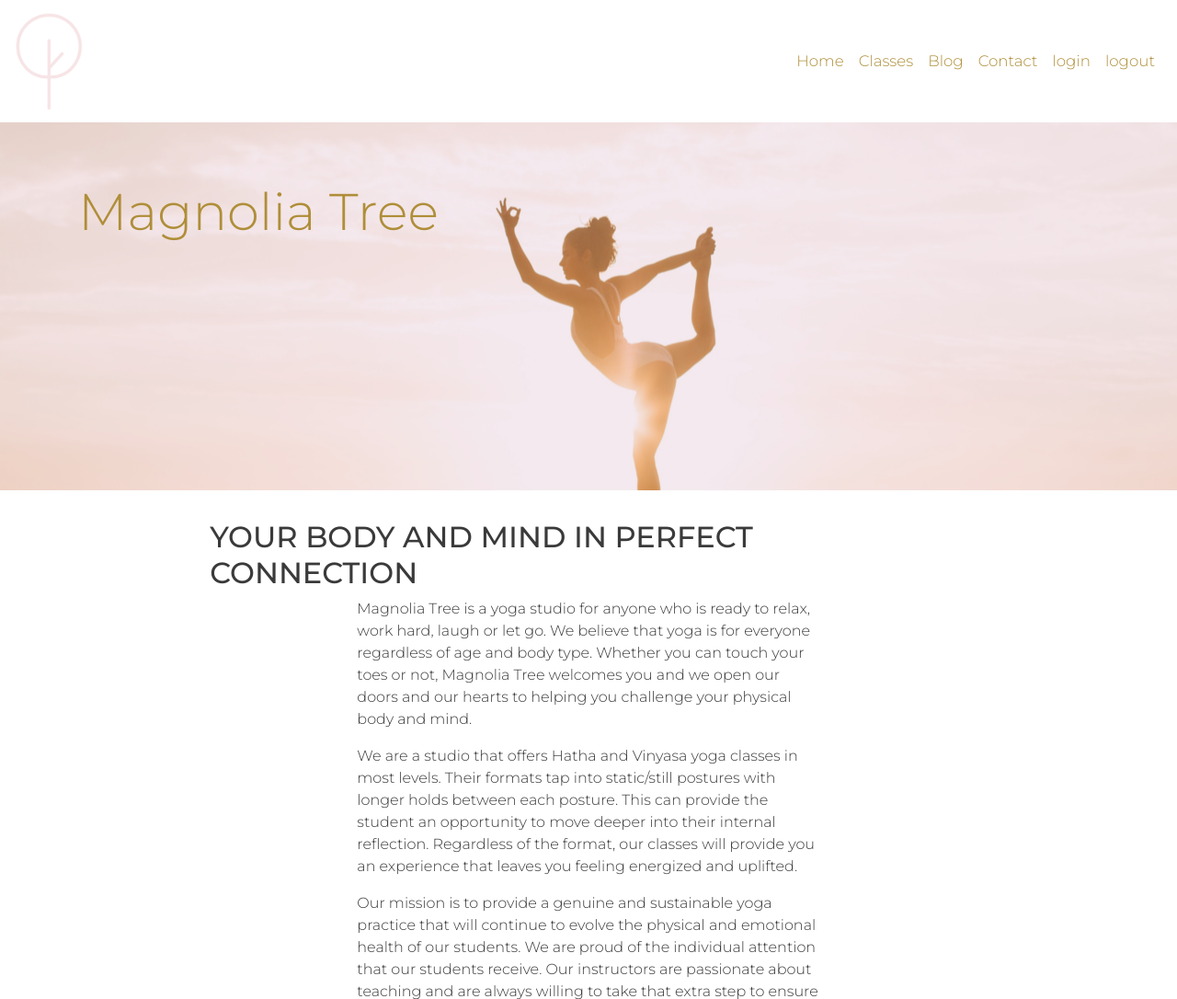
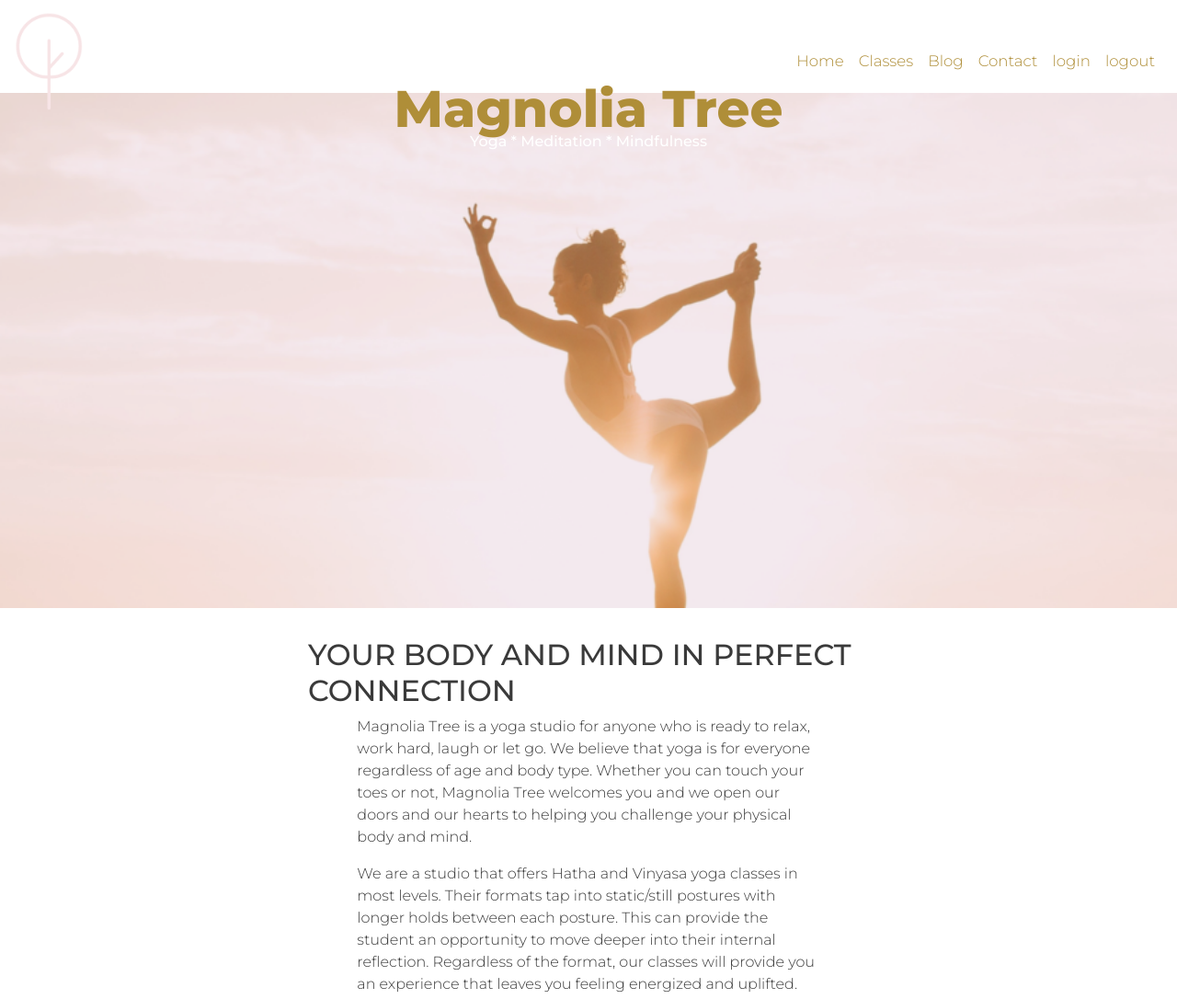
Before and after one commit to AngelicaGuimaraes/P4_magnolia_tree_blog, a Django app: page / in a window 1280 px wide. Shown: the top 1086 px of the page at 92% size. Run offline with Django 3.2, Linux system fonts and the light colour scheme; some libraries are stand-ins or nearby versions.

Commit message:
add content to index and style css for the jumbotron and header

```diff
--- a/static/css/style.css
+++ b/static/css/style.css
@@ -39,8 +39,24 @@ body {
     background-position: center;
     background-repeat: no-repeat;
     background-size: cover;
-    height: 50vh;
+    height: 70vh;
   }
+
+.container {
+    vertical-align: top;
+    margin-top: -4vh;
+}
+
+.header {
+    vertical-align: top;
+    margin-top: -10vh;
+}
+
+.subheader {
+    color: #ffffff;
+    font-size: 100%;
+    margin-top: -2vh;
+}
 
 
 /* Footer css */
--- a/templates/index.html
+++ b/templates/index.html
@@ -3,12 +3,13 @@
 {% load static %}
 <div class="jumbotron jumbotron-fluid">
     <div class="container">
-      <h1 class="display-4">Magnolia Tree</h1>
+      <h1 class="header display-4 text-center font-weight-bold">Magnolia Tree</h1>
+      <h3 class="subheader text-center">Yoga * Meditation * Mindfulness</h3>
     </div>
 </div>
 <div class="col">
     <div class="row justify-content-md-center">
-        <div class="col-md-8">
+        <div class="col-md-6">
             <h2>YOUR BODY AND MIND IN PERFECT CONNECTION</h2>
         </div>
     </div>
```
Also changed, not shown: templates/create-blog-post.html (+16 -1 lines).
